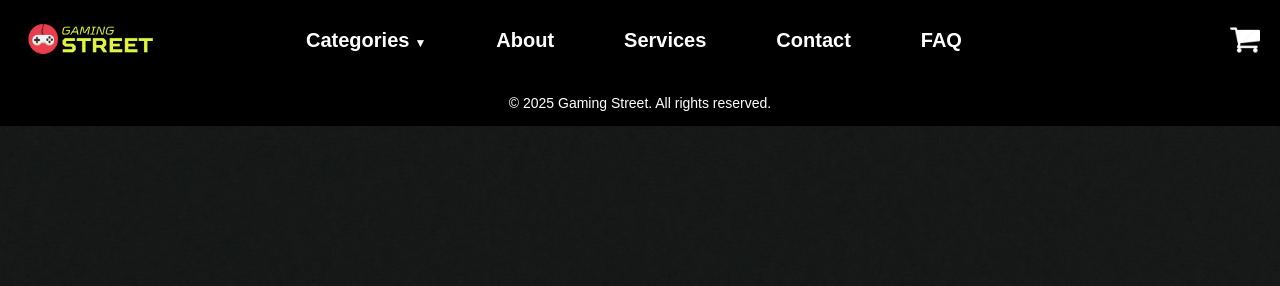
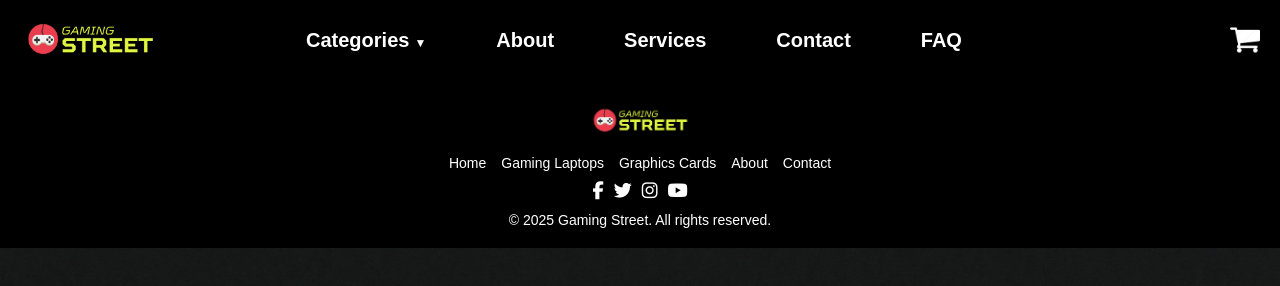
Before and after one commit to Hash-2003/gaming-street, a plain HTML site: page laytout.html in a window 1280 px wide. Shown: the top 286 px of the page. Drawn offline with Linux system fonts and the light colour scheme.

Commit message:
new footer

```diff
--- a/css/global_style.css
+++ b/css/global_style.css
@@ -157,14 +157,59 @@ body {
     transform: scale(1.2);
 }
 .footer {
-    background-color: #000;
+    background: linear-gradient(to right,);
+    background-color: #000000;
     color: #fff;
     text-align: center;
-    padding: 15px 0;
+    padding: 20px 0;
     font-size: 14px;
-    position: relative;
     width: 100%;
 }
+
+.footer-container {
+    max-width: 1200px;
+    margin: 0 auto;
+    display: flex;
+    flex-direction: column;
+    align-items: center;
+    gap: 10px;
+}
+
+.footer-logo img {
+    width: 120px;
+}
+
+.footer-links {
+    display: flex;
+    gap: 15px;
+}
+
+.footer-links a {
+    color: #ffffff;
+    text-decoration: none;
+    font-size: 14px;
+    transition: 0.3s;
+}
+
+.footer-links a:hover {
+    color: #f6fe00;
+}
+
+.footer-social {
+    display: flex;
+    gap: 10px;
+}
+
+.footer-social a {
+    color: #ffffff;
+    font-size: 18px;
+    transition: 0.3s;
+}
+
+.footer-social a:hover {
+    color: #f6fe00;
+}
+
 /*optimized for mobile*/
 @media (max-width: 968px) {
     .navbar {
@@ -219,15 +264,14 @@ body {
         margin-top: 80px;
     }
 
-    .footer {
+    .footer-container {
+        flex-direction: column;
         text-align: center;
-        padding: 15px 10px;
-        font-size: 14px;
+        gap: 15px;
     }
 
-    .footer-content {
-        display: grid;
-        grid-template-columns: 1fr;
-        gap: 10px;
+    .footer-links {
+        flex-direction: column;
+        gap: 8px;
     }
 }
--- a/laytout.html
+++ b/laytout.html
@@ -6,6 +6,8 @@
     <title>Gaming Street</title>
     <link rel="stylesheet" href="css/global_style.css">
     <script src="js/script.js"></script>
+    <link rel="stylesheet" href="https://cdnjs.cloudflare.com/ajax/libs/font-awesome/6.5.1/css/all.min.css">
+
 </head>
 <body>
     <header>
@@ -39,9 +41,29 @@
     <main>
         <!--Main content -->
     </main>
-    <footer>
-        <footer class="footer">
+    <footer class="footer">
+        <div class="footer-container">
+            <div class="footer-logo">
+                <img src="images/logo_1.png" alt="Gaming Street Logo">
+            </div>
+
+            <div class="footer-links">
+                <a href="index.html">Home</a>
+                <a href="gaming-laptops.html">Gaming Laptops</a>
+                <a href="graphics-cards.html">Graphics Cards</a>
+                <a href="about.html">About</a>
+                <a href="contact.html">Contact</a>
+            </div>
+
+            <div class="footer-social">
+                <a href="#"><i class="fab fa-facebook-f"></i></a>
+                <a href="#"><i class="fab fa-twitter"></i></a>
+                <a href="#"><i class="fab fa-instagram"></i></a>
+                <a href="#"><i class="fab fa-youtube"></i></a>
+            </div>
+
             <p>© 2025 Gaming Street. All rights reserved.</p>
+        </div>
     </footer>
 </body>
 </html>
```
Also changed, not shown: index.html (+24 -0 lines), product-details.html (+23 -0 lines).
